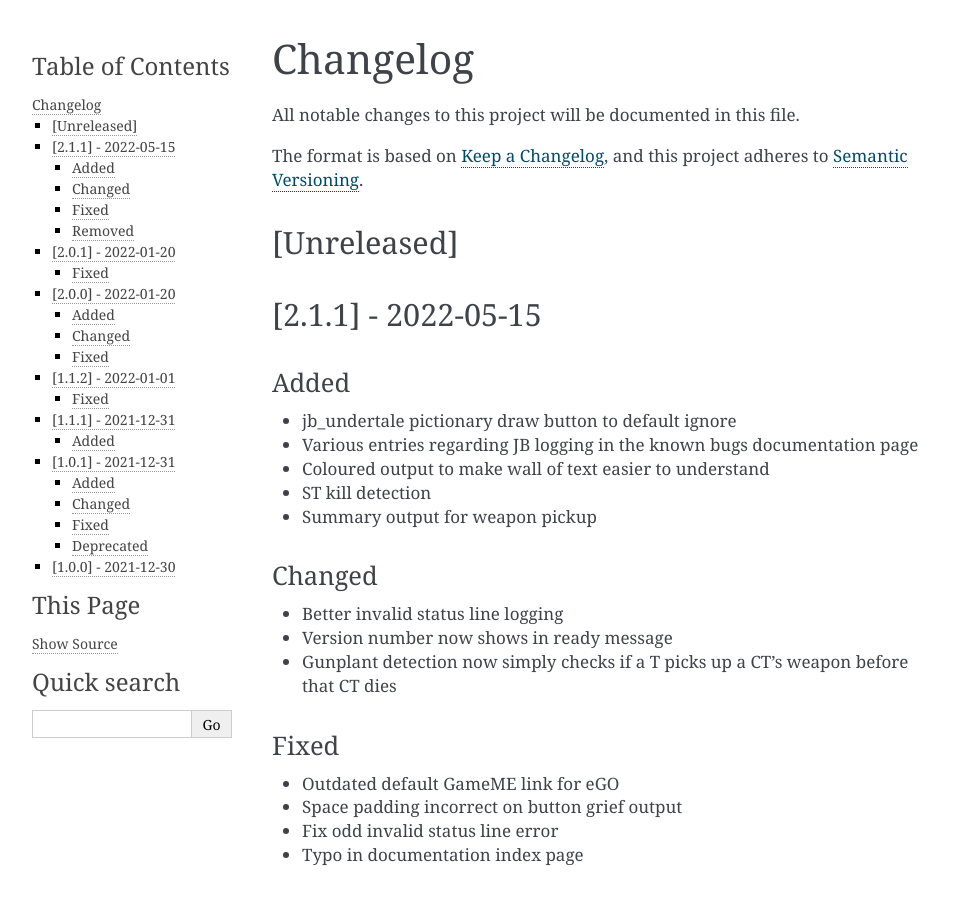
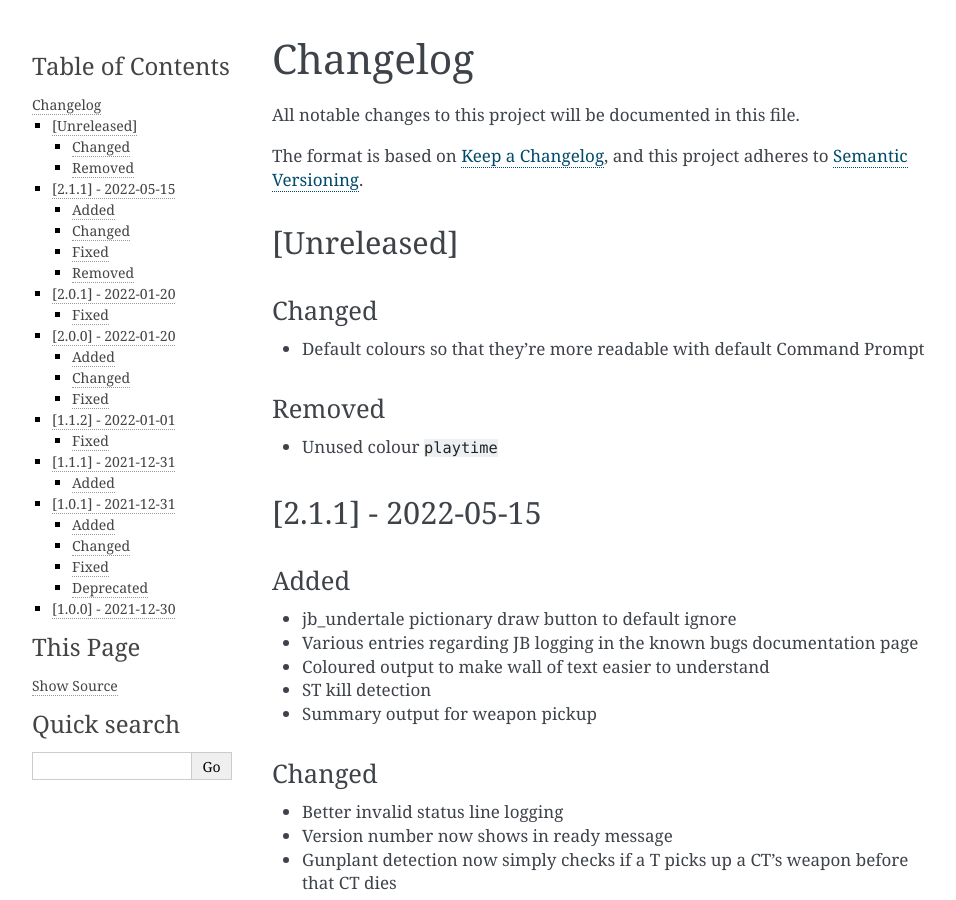
Before and after one commit to BLANK-TH/TSonitor, a Sphinx documentation site: the page built from docs/source/changelog.rst, in a window 1280 px wide and 900 px high. Shown: the whole window, without its empty margins (148-1104 px from the left). Built offline with Sphinx 7.4.7, drawn with Linux system fonts in a browser that asks for light colours.

Commit message:
update colours, remove redundant key

```diff
--- a/docs/source/changelog.rst
+++ b/docs/source/changelog.rst
@@ -7,6 +7,13 @@
 
 [Unreleased]
 --------------
+Changed
+^^^^^^^^
+* Default colours so that they're more readable with default Command Prompt
+
+Removed
+^^^^^^^^
+* Unused colour ``playtime``
 
 [2.1.1] - 2022-05-15
 ------------------------
--- a/docs/source/settings.rst
+++ b/docs/source/settings.rst
@@ -76,7 +76,6 @@
     - **role**: *Colour for player role names. This setting can be set to "automatic", in which the colour will be based off of their role. This can cause overlap of colours*. Default Value: ``automatic``
     - **age**: *Colour for player steam account age in Steam Age output*. Default Value: ``magenta``
     - **level**: *Colour for player level in Steam Age output*. Default Value: ``green``
-    - **playtime**: *Colour for playtime in Steam Age output*. Default Value: ``cyan``
     - **game_playtime**: *Colour for playtime of game in Steam Age output*. Default Value: ``cyan``
     - **server_playtime**: *Colour for playtime on the server in Steam Age output*. Default Value: ``cyan``
 
```
Also changed, not shown: 1 other file.
